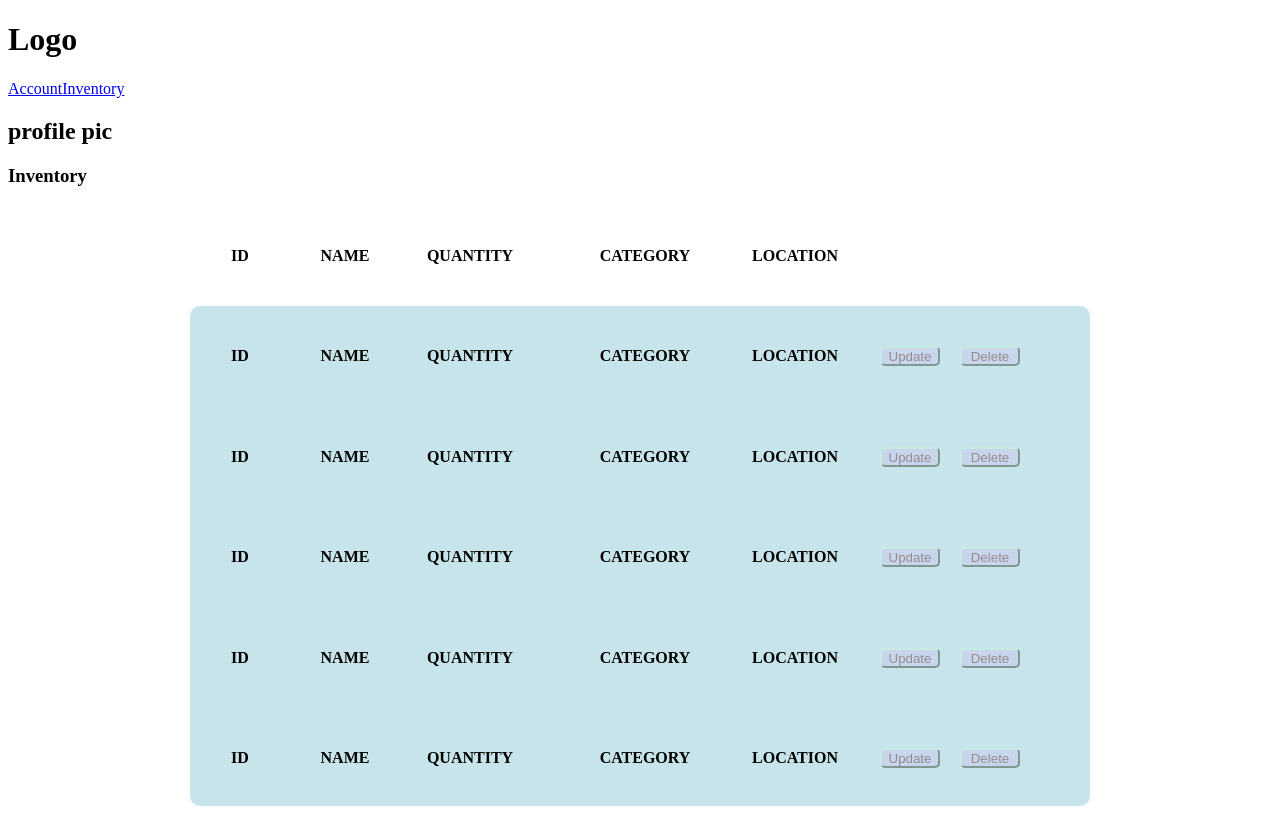
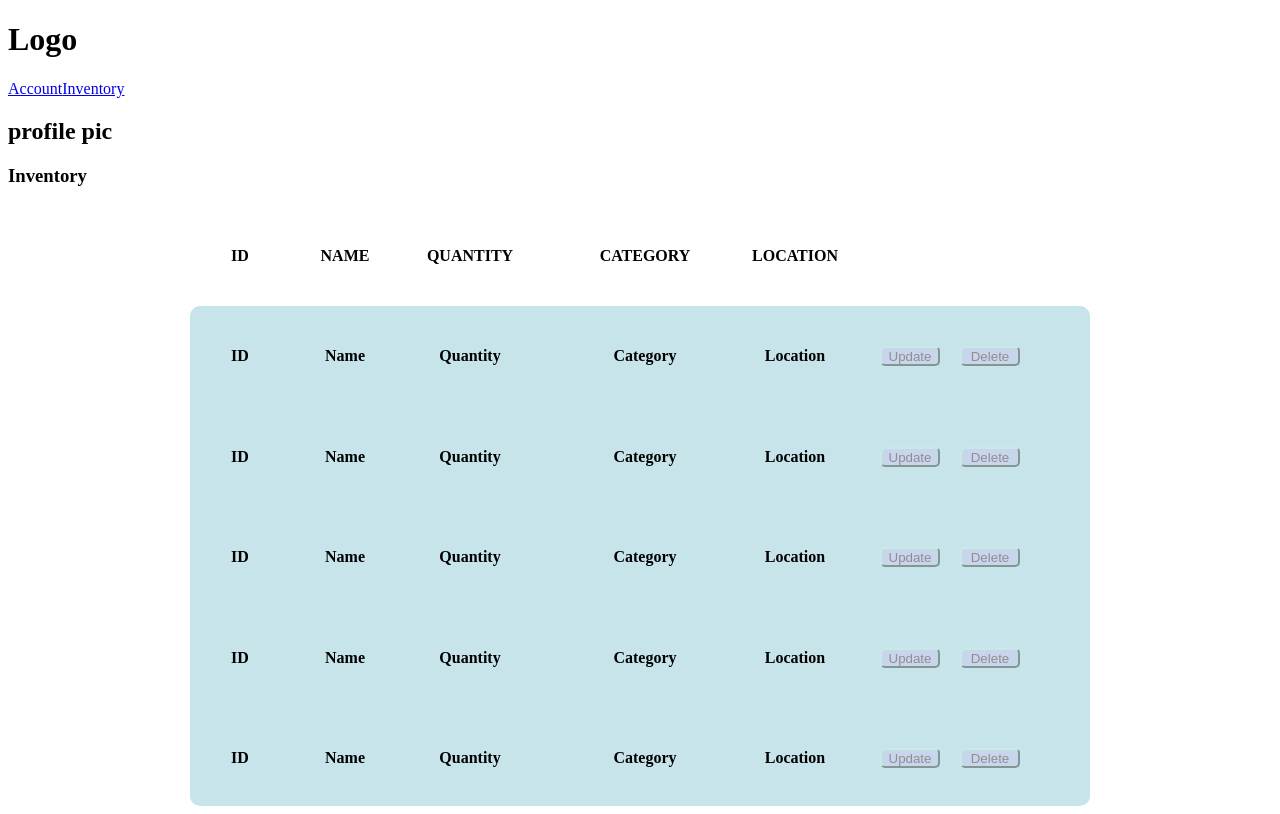
Before and after one commit to e-Ventory/e-Ventory-App, a React app: page /inventory in a window 1280 px wide. Built offline with nearby package versions, Linux system fonts and the light colour scheme.

Commit message:
Adding final weekend changes
Co-authored-by: Zack Daniels <zackdaniels2522@gmail.com>
Co-authored-by: Bryan Santos <brymsantos@gmail.com>
Co-authored-by: Ming Yu <yuyanming1994@hotmail.com>

```diff
--- a/client/components/Inventory.jsx
+++ b/client/components/Inventory.jsx
@@ -6,10 +6,10 @@ const Inventory = (props) => {
   return (
     <form className = 'inventory-container'>
       <h4 className = 'id-column'>ID</h4>
-      <h4 className = 'other-column'>NAME</h4>
-      <h4 className = 'quantity-column'>QUANTITY</h4>
-      <h4 className = 'other-column'>CATEGORY</h4>
-      <h4 className = 'other-column'>LOCATION</h4>
+      <h4 className = 'other-column'>Name</h4>
+      <h4 className = 'quantity-column'>Quantity</h4>
+      <h4 className = 'other-column'>Category</h4>
+      <h4 className = 'other-column'>Location</h4>
       <Popup trigger={<button type="button" className ='update-delete-buttons'>Update</button>}>
         <form >
           <div className="input-container">
@@ -22,7 +22,7 @@ const Inventory = (props) => {
             <input type="text" name="item-category" placeholder="Category" required />
           </div>
           <div className="input-container">
-            <input type="text" name="item-location" placeholder="location" required />
+            <input type="text" name="item-location" placeholder="Location" required />
           </div>
           <div className="button-container">
             <input type="submit" />
@@ -35,3 +35,9 @@ const Inventory = (props) => {
 };
 
 export default Inventory;
+
+{/* <h4 className = 'id-column'>{props.inv[props.id].id}</h4>
+      <h4 className = 'other-column'>{props.inv[props.id].name}</h4>
+      <h4 className = 'quantity-column'>{props.inv[props.id].quantity}</h4>
+      <h4 className = 'other-column'>{props.inv[props.id].category}</h4>
+      <h4 className = 'other-column'>{props.inv[props.id].location}</h4> */}
--- a/client/components/InventoryDisplay.jsx
+++ b/client/components/InventoryDisplay.jsx
@@ -7,15 +7,35 @@ import { useForm } from 'react-hook-form';
 
 const InventoryDisplay = () => {
 
-  const onUpdateSubmit = data => {
-    alert(JSON.stringify(data));
-  }
+//   const [ inv, setInv ] = useState([]);
 
-  const { handleSubmit, redister, errors, control } = useForm();
-  // const array = [
-  // ]
+//   const body = { user: '????'};
 
-  // something.forEach(array.push(<Inventory /><button>Update</button><button>Delete</button>))
+//   const inventoryPost = async () => {
+//     const response = await fetch('???????', {
+//       method: 'POST',
+//       headers: {
+//         'Content-Type': 'application/json;charset=utf-8'
+//       },
+//       body: JSON.stringify(data),
+//     })
+
+//     const data = await response.json();
+
+//     const invClass = [];
+
+//     data.forEach((el, index) => {
+//       invClass.push(<Inventory id={index} {...inv}/>)
+//     })
+
+//     setInv(invClass);
+//   }
+
+  // const { handleSubmit, redister, errors, control } = useForm();
+  // // const array = [
+  // // ]
+
+  // // something.forEach(array.push(<Inventory /><button>Update</button><button>Delete</button>))
   return (
     <div class ='all-inventory'>
       <div className = 'inventory-labels'>
@@ -28,14 +48,7 @@ const InventoryDisplay = () => {
 
       {/* whole div needs to be added per item in inventory array */}
       <div className = 'scroll'>
-       <Inventory />
-       <Inventory />
-       <Inventory />
-       <Inventory />
-       <Inventory />
-       <Inventory />
-       <Inventory />
-       <Inventory />
+        {/* {inv}*/}
        <Inventory />
        <Inventory />
        <Inventory />
```
